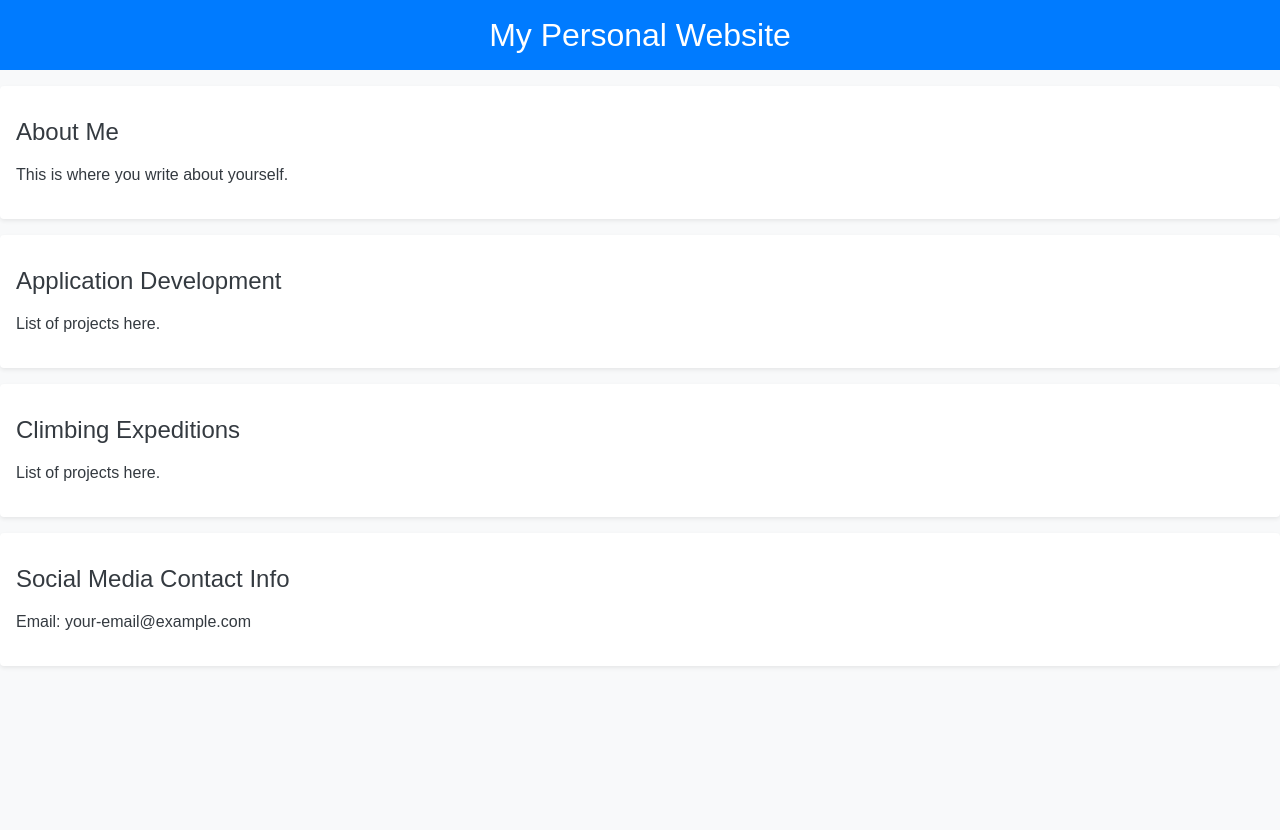
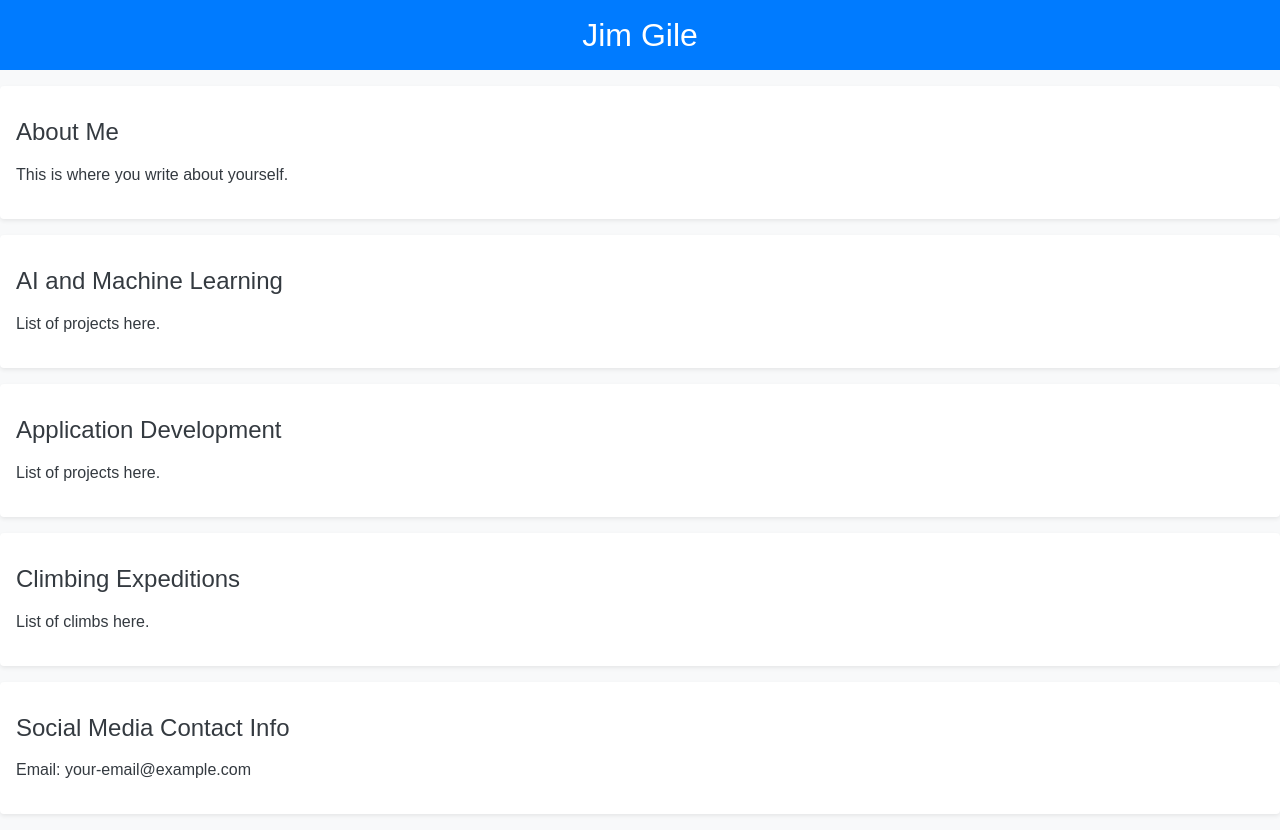
Before and after one commit to JimGile/jg-personal-website, a React (Create React App) app: page / in a window 1280 px wide. Before the commit the page ends 800 px from the top, so only its background shows below. Built offline with nearby package versions, Linux system fonts and the light colour scheme; the HTML template or start-up script is replaced by a standard one.

Commit message:
Simple updates

```diff
--- /dev/null
+++ b/src/AiAndMl.js
@@ -0,0 +1,13 @@
+// src/AiAndMl.js
+import React from 'react';
+
+function AiAndMl() {
+  return (
+    <section>
+      <h2>AI and Machine Learning</h2>
+      <p>List of projects here.</p>
+    </section>
+  );
+}
+
+export default AiAndMl;
--- a/src/App.js
+++ b/src/App.js
@@ -3,6 +3,7 @@ import React from 'react';
 import './App.css';
 import Header from './Header';
 import About from './About';
+import AiAndMl from './AiAndMl';
 import AppDevelopment from './AppDevelopment';
 import Climbing from './Climbing';
 import Contact from './Contact';
@@ -12,6 +13,7 @@ function App() {
     <div className="App">
       <Header />
       <About />
+      <AiAndMl />
       <AppDevelopment />
       <Climbing />
       <Contact />
--- a/src/Climbing.js
+++ b/src/Climbing.js
@@ -5,7 +5,7 @@ function Climbing() {
   return (
     <section>
       <h2>Climbing Expeditions</h2>
-      <p>List of projects here.</p>
+      <p>List of climbs here.</p>
     </section>
   );
 }
--- a/src/Header.js
+++ b/src/Header.js
@@ -4,7 +4,7 @@ import React from 'react';
 function Header() {
   return (
     <header>
-      <h1>My Personal Website</h1>
+      <h1>Jim Gile</h1>
     </header>
   );
 }
```
